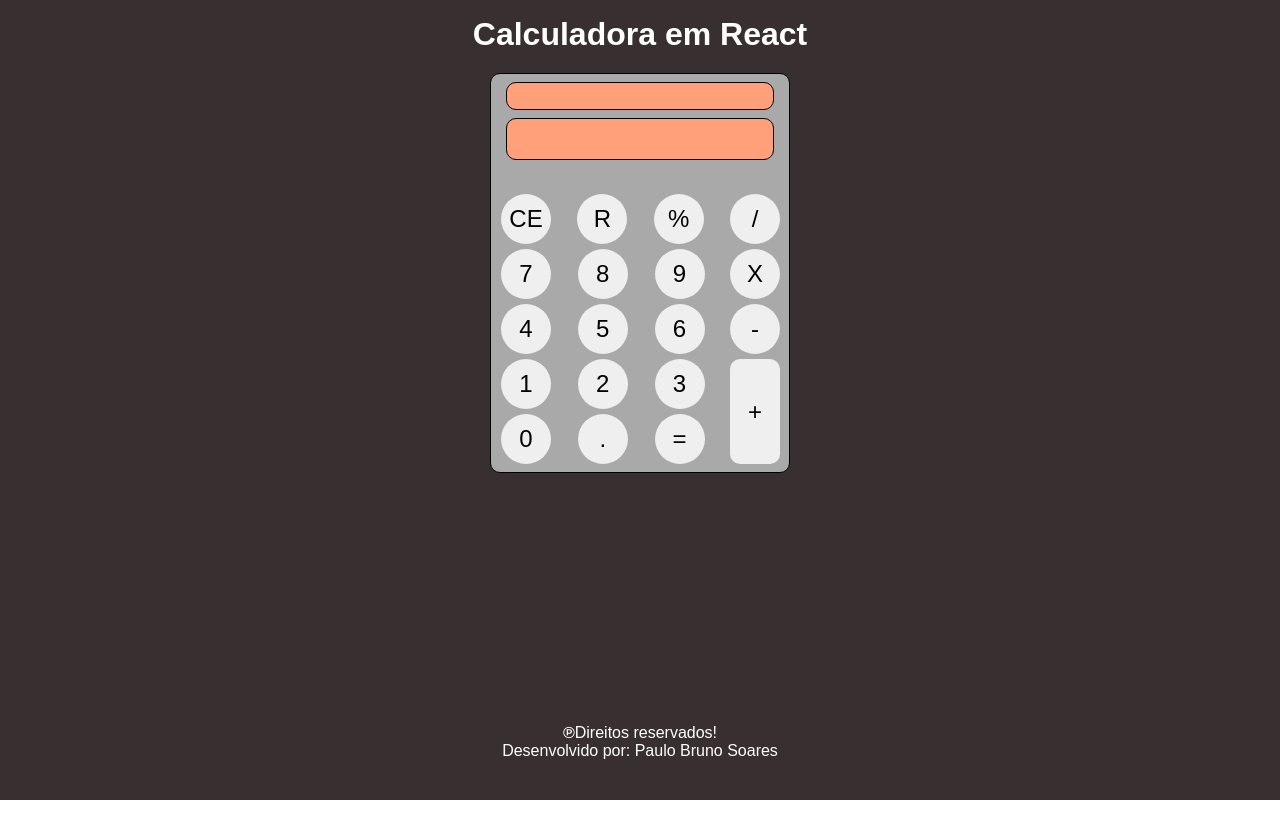
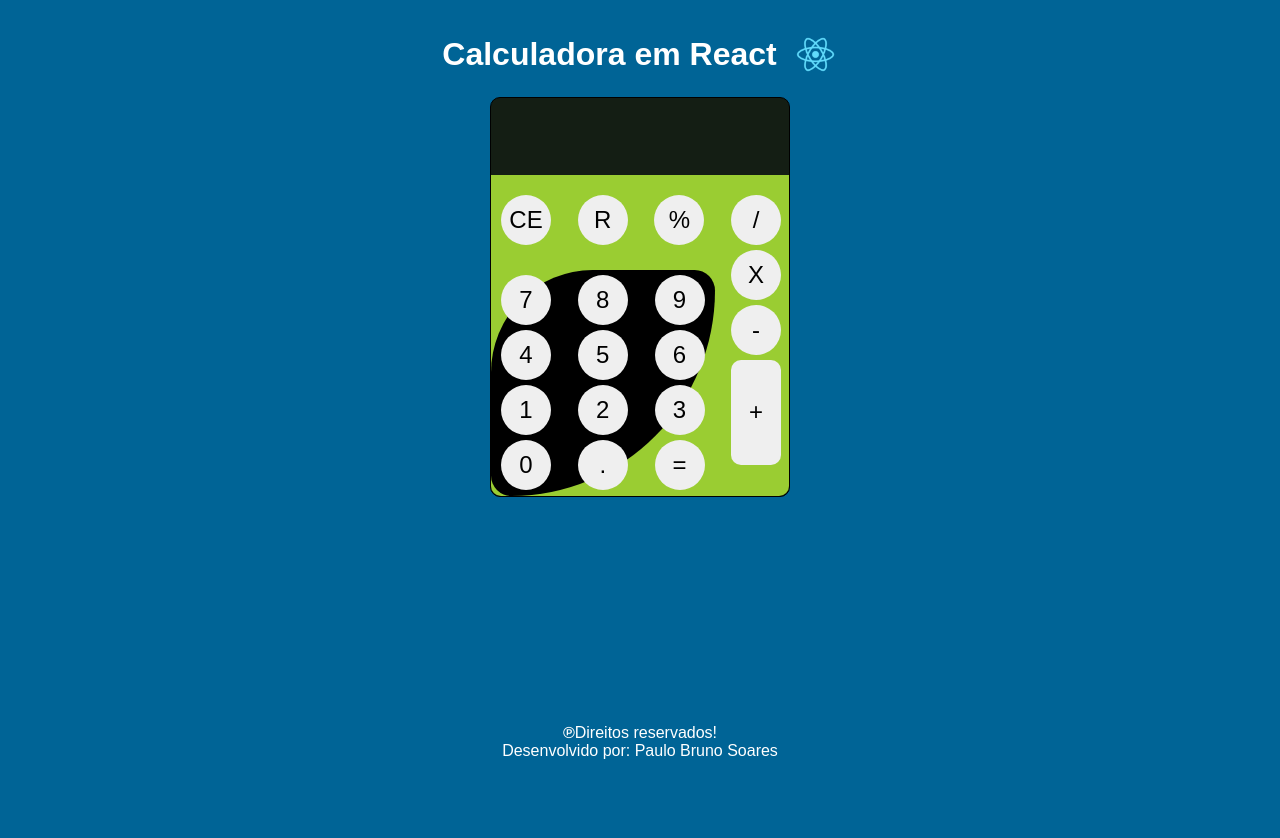
Before and after one commit to paulobrunosoares/Calculadora-React, a React (Create React App) app: page / in a window 1280 px wide. Shown: the top 838 px of the page. Before the commit the page ends 800 px from the top, so only its background shows below. Built offline with nearby package versions, Linux system fonts and the light colour scheme.

Commit message:
style-calculadora

```diff
--- a/src/App.js
+++ b/src/App.js
@@ -1,17 +1,24 @@
 import React from "react";
 import "./styles.css";
 import Calculadora from "./components/calc/Calculadora";
+import logoReact from "./assets/react.png"
 
 export default function App() {
   return (
     <div className="App">
-      <div className="container">
-        <h1>Calculadora em React</h1>
-        <Calculadora />
+
+        <div className="header">
+          <h1>Calculadora em React</h1>
+          <img src={logoReact} alt="logo" />
+        </div>
+
+        <div className="container">
+          <Calculadora />
+        </div>
         <div className="footer">
           <span><strong>℗</strong>Direitos reservados!<br/>Desenvolvido por: Paulo Bruno Soares</span>
         </div>
-      </div>
+
     </div>
   );
 }
--- a/src/components/calc/calculadora-c.css
+++ b/src/components/calc/calculadora-c.css
@@ -4,14 +4,14 @@
   height: 400px;
   border: 1px solid;
   border-radius: 10px;
-  background: darkgrey;
+  background: rgba(20 30 20);
   display: flex;
   flex-direction: column;
   align-items: center;
 }
 
 .resultMemory {
-  width: 90%;
+  width: 100%;
   height: 65px;
   display: flex;
   justify-content: center;
@@ -20,34 +20,34 @@
   font-size: 1rem;
   font-weight: bold;
   letter-spacing: 5px;
-  background: lightsalmon;
-  border: 1px solid black;
-  border-radius: 10px;
   color: white;
 }
 
 .result {
-  width: 90%;
+  width: 100%;
   height: 95px;
-  /* display: flex; */
-  /* justify-content: right; */
   text-align: right;
-  margin: 0.5rem;
-  /* padding: 4px; */
   font-size: 2.2rem;
   font-weight: bold;
   letter-spacing: 5px;
-  background: lightsalmon;
-  border: 1px solid black;
-  border-radius: 10px;
+  background: transparent;
+  border: 0px solid black;
   color: white;
+  /*border-radius: 10px;*/
+  /* display: flex; */
+  /* justify-content: right; */
+  /*margin: 0.5rem;*/
+  /* padding: 4px; */
+
 }
 
 .content {
   width: 100%;
   height: 100vh;
-  /* border: solid; */
   position: relative;
+  background: yellowgreen;
+  border-radius: 0 0 10px 10px;
+
 }
 .content .content-btn-number {
   position: absolute;
@@ -55,10 +55,13 @@
   display: flex;
   flex-wrap: wrap;
   justify-content: space-between;
+  align-items: flex-start;
   gap: 5px;
   bottom: 0px;
   z-index: 1;
-  padding: 0.5rem 10px;
+  padding: 5px 10px 6px;
+  background: black;
+  border-radius: 250% 50% 500%;
 }
 
 button {
@@ -75,7 +78,7 @@ button {
   z-index: 0;
   width: 100%;
   justify-content: space-between;
-  grid-template-columns: 69px 69px 69px 69px;
+  grid-template-columns: 69px 69px 69px 50px;
   grid-template-rows: 1fr 1fr 1fr 1fr 1fr;
   grid-template-areas:
     "a b c d"
@@ -84,8 +87,10 @@ button {
     ". . . g"
     ". . . g";
   row-gap: 5px;
-  margin: 0.5rem 10px;
-  bottom: 0px;
+  padding: 20px 8px 7px 10px;
+  background: transparent;
+  border-bottom-left-radius: 5px;
+
 }
 
 .op-R {
--- a/src/styles.css
+++ b/src/styles.css
@@ -7,11 +7,26 @@
 .App {
   font-family: sans-serif;
   text-align: center;
+  background: rgb(0, 100, 150);
+
+}
+
+.header{
+  width: 100%;
+  padding-top: 2rem;
+  color: white;
+  display: flex;
+  justify-content: center;
+  align-items: center;
+  gap:  1rem;
+}
+
+.header > img{
+  width: 45px;
 }
 
 .container {
   height: 100vh;
-  background: rgb(56, 48, 48);
 }
 
 .container > h1 {
```
Also changed, not shown: src/assets/react.png (added).
